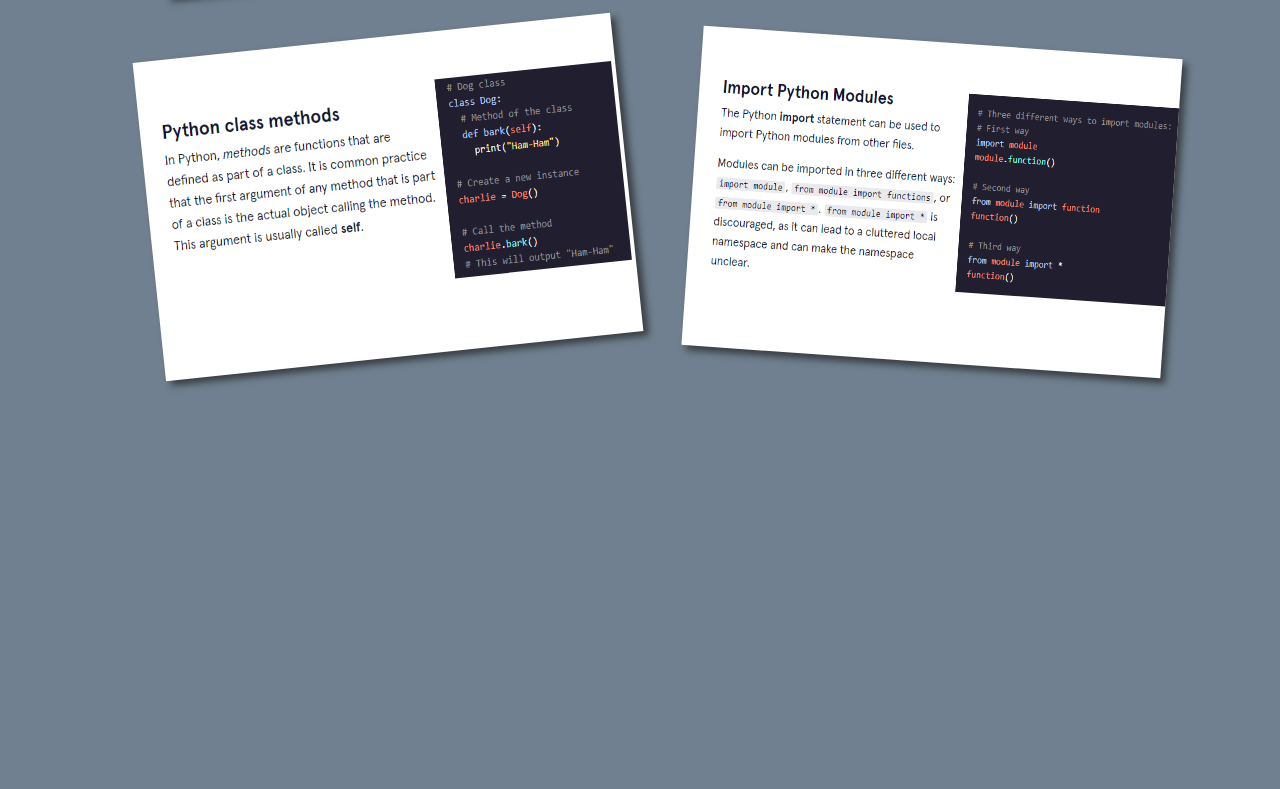
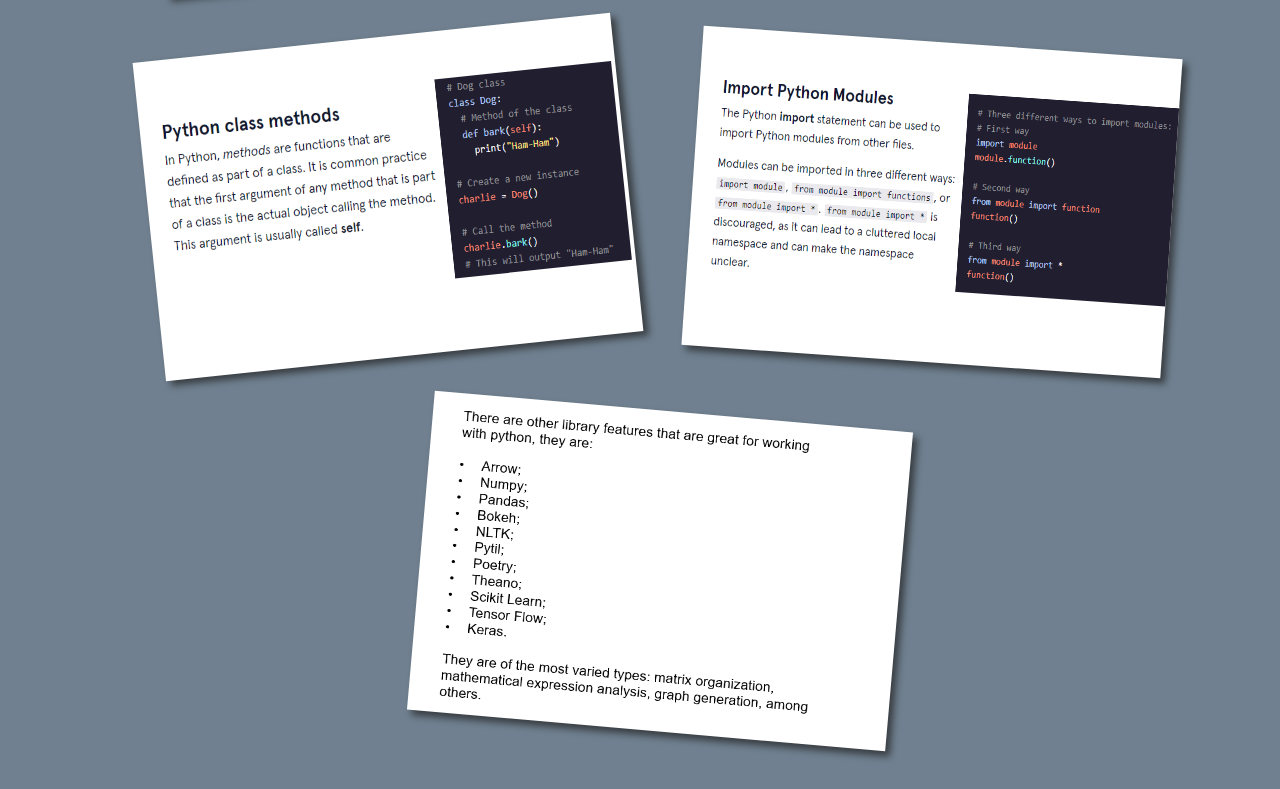
Before and after one commit to rafalup/cheatsheet-python3, a plain HTML site: page index.html in a window 1280 px wide. Shown: the part 2417-3206 px from the top of the page. Before the commit the page ends 2822 px from the top, so only its background shows below. Drawn offline with Linux system fonts and the light colour scheme.

Commit message:
terminado

```diff
--- a/index.html
+++ b/index.html
@@ -115,6 +115,12 @@
                         style="margin-left: 1%; margin-top: 0%;"></p>
             </a>
         </li>
+        <li>
+            <a href="#" contenteditable>
+                <p><img src="public/image/features.PNG" alt=”some text” width=390 height=300
+                        style="margin-left: 1%; margin-top: -8%;"></p>
+            </a>
+        </li>
     </ul>
 
 </body>
```
Also changed, not shown: public/image/features.PNG (added).
